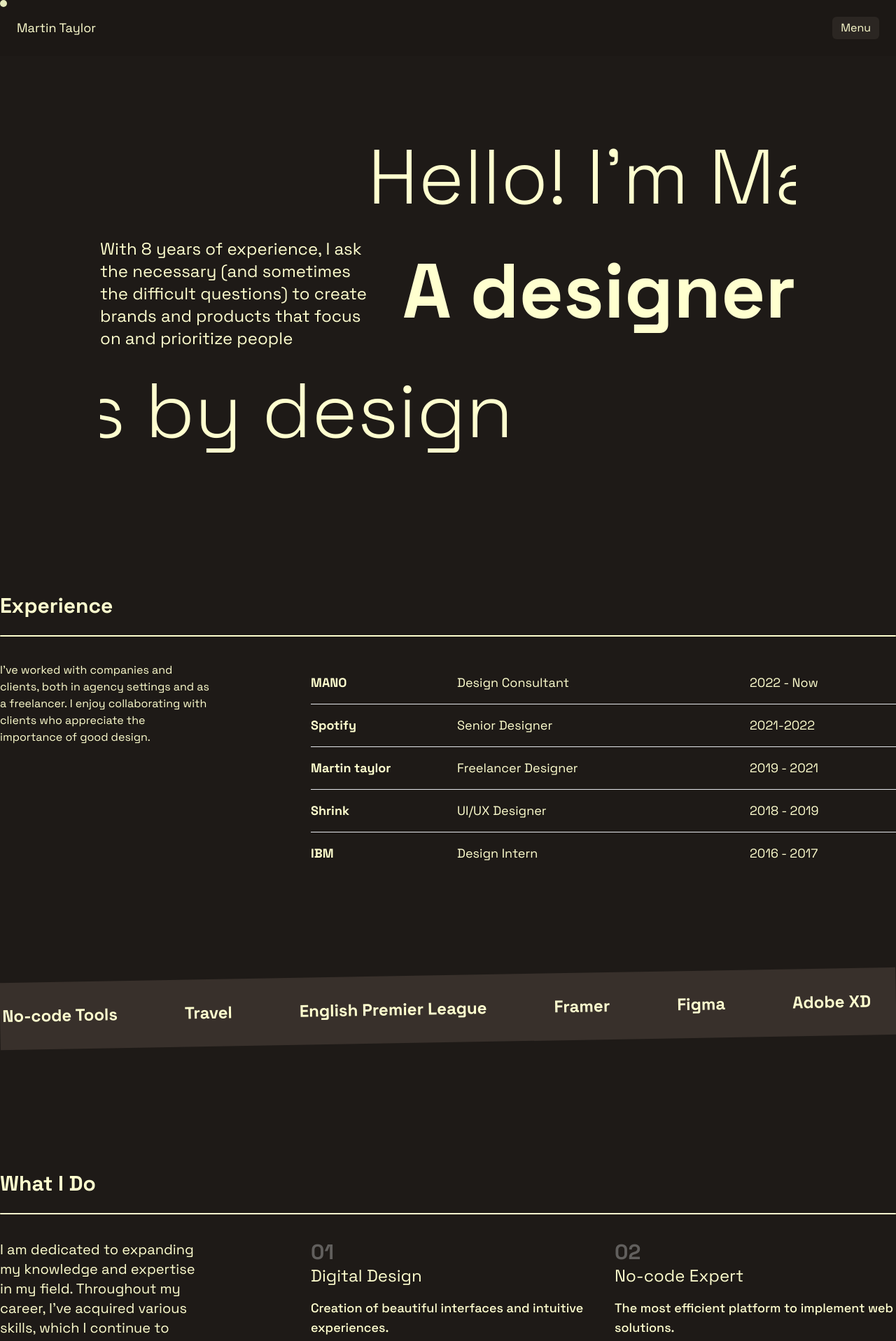
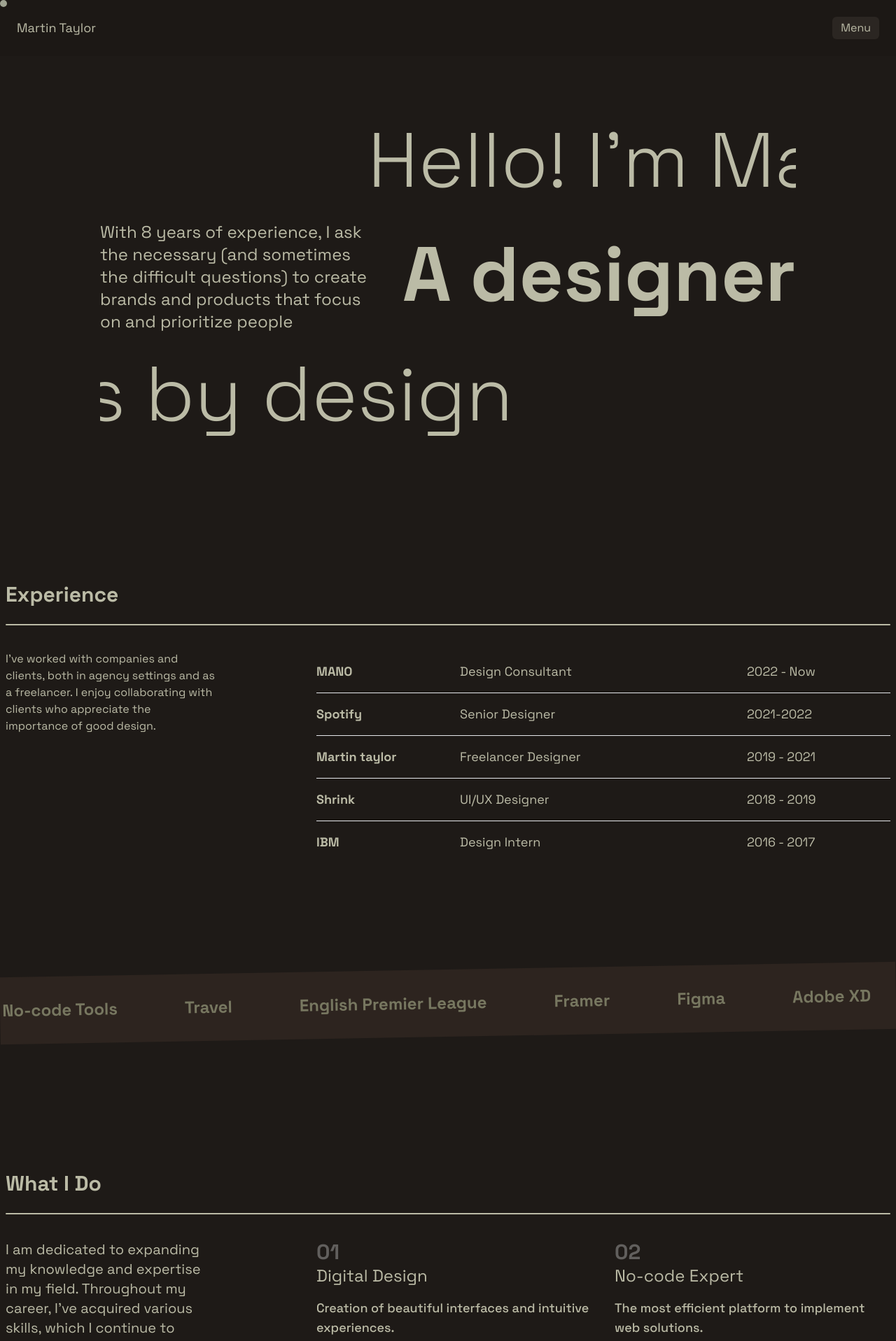
Before and after one commit to balikis-oyeleye/martin-talylor, a React (Vite) app: page / in a window 1280 px wide. Shown: the top 1917 px of the page at 70% size. Built offline with nearby package versions, Linux system fonts and the light colour scheme.

Commit message:
feat: update

```diff
--- a/src/App.tsx
+++ b/src/App.tsx
@@ -1,15 +1,16 @@
-import Experience from "./components/experience";
-import Footer from "./components/footer";
-import Hero from "./components/hero";
-import MediaSlider from "./components/media-slider";
-import Navbar from "./components/navbar";
-import TextSlider from "./components/text-slider";
-import WhatIDo from "./components/what-i-do";
 import { Preloader } from "./components/preloader";
 import Cursor from "./components/cursor";
 import Lenis from "lenis";
 import "lenis/dist/lenis.css";
-import { useEffect } from "react";
+import { lazy, useEffect } from "react";
+
+const Experience = lazy(() => import("./components/experience"));
+const Footer = lazy(() => import("./components/footer"));
+const Hero = lazy(() => import("./components/hero"));
+const MediaSlider = lazy(() => import("./components/media-slider"));
+const Navbar = lazy(() => import("./components/navbar"));
+const TextSlider = lazy(() => import("./components/text-slider"));
+const WhatIDo = lazy(() => import("./components/what-i-do"));
 
 const App = () => {
   useEffect(() => {
@@ -32,15 +33,21 @@ const App = () => {
 
   return (
     <>
-      <Preloader />;
+      <Preloader />
       <Cursor />
+
       <Navbar />
+
       <div className="bg-primary h-full">
         <main className="relative z-10 bg-primary">
           <Hero />
+
           <Experience />
+
           <TextSlider />
+
           <WhatIDo />
+
           <MediaSlider />
         </main>
         <Footer />
--- a/src/components/cursor.tsx
+++ b/src/components/cursor.tsx
@@ -1,25 +1,18 @@
 "use client";
 
 import { motion, useMotionValue, useSpring } from "framer-motion";
-import { useEffect } from "react";
+import { useEffect, useState } from "react";
 
 const Cursor = () => {
+  const [isMobile, setIsMobile] = useState(false);
+
   const CURSOR_SIZE = 10;
-
   const mouseX = useMotionValue(0);
   const mouseY = useMotionValue(0);
   const scale = useMotionValue(1);
 
-  const smoothX = useSpring(mouseX, {
-    damping: 20,
-    stiffness: 300,
-    mass: 0.5,
-  });
-  const smoothY = useSpring(mouseY, {
-    damping: 20,
-    stiffness: 300,
-    mass: 0.5,
-  });
+  const smoothX = useSpring(mouseX, { damping: 20, stiffness: 300, mass: 0.5 });
+  const smoothY = useSpring(mouseY, { damping: 20, stiffness: 300, mass: 0.5 });
   const smoothScale = useSpring(scale, {
     damping: 20,
     stiffness: 300,
@@ -27,6 +20,13 @@ const Cursor = () => {
   });
 
   useEffect(() => {
+    // Detect touch/mouse pointer
+    setIsMobile(window.matchMedia("(pointer: coarse)").matches);
+  }, []);
+
+  useEffect(() => {
+    if (isMobile) return;
+
     const handleMouseMove = (e: MouseEvent) => {
       mouseX.set(e.clientX - CURSOR_SIZE / 2);
       mouseY.set(e.clientY - CURSOR_SIZE / 2);
@@ -34,10 +34,11 @@ const Cursor = () => {
 
     window.addEventListener("mousemove", handleMouseMove);
     return () => window.removeEventListener("mousemove", handleMouseMove);
-  }, [mouseX, mouseY]);
+  }, [mouseX, mouseY, isMobile]);
 
-  // Hover interactions for links/buttons
   useEffect(() => {
+    if (isMobile) return;
+
     const handleEnter = () => scale.set(3);
     const handleLeave = () => scale.set(1);
 
@@ -57,29 +58,26 @@ const Cursor = () => {
       };
     };
 
-    // Initial listener setup
     let cleanup = addListeners();
 
-    // Watch for future DOM mutations
     const observer = new MutationObserver(() => {
       cleanup();
       cleanup = addListeners();
     });
 
-    observer.observe(document.body, {
-      childList: true,
-      subtree: true,
-    });
+    observer.observe(document.body, { childList: true, subtree: true });
 
     return () => {
       observer.disconnect();
       cleanup();
     };
-  }, [scale]);
+  }, [scale, isMobile]);
+
+  if (isMobile) return null;
 
   return (
     <motion.div
-      className="fixed top-0 left-0 w-2.5 h-2.5 rounded-full bg-secondary z-[999] pointer-events-none mix-blend-difference"
+      className="fixed top-0 left-0 w-2.5 h-2.5 rounded-full bg-secondary z-[999] pointer-events-none mix-blend-difference hidden md:block"
       style={{
         x: smoothX,
         y: smoothY,
--- a/src/components/experience.tsx
+++ b/src/components/experience.tsx
@@ -39,7 +39,7 @@ const Experience = () => {
 
   return (
     <motion.section
-      className="container mx-auto p-4 sm:p-0"
+      className="container mx-auto p-4 sm:p-2"
       variants={containerVariants}
       initial="hidden"
       whileInView="visible"
--- a/src/components/hero.tsx
+++ b/src/components/hero.tsx
@@ -76,12 +76,12 @@ const Hero = () => {
           </motion.h1>
         </motion.div>
 
-        <div className="flex items-center sm:items-end lg:items-center flex-col md:flex-row-reverse gap-3 md:gap-8">
+        <div className="flex items-center flex-col md:flex-row-reverse gap-3 md:gap-8">
           <div
             className="overflow-hidden pb-2"
             onMouseMove={(e) => {
               imagePos.x.set(e.nativeEvent.offsetX);
-              imagePos.y.set(e.nativeEvent.offsetY - 50);
+              imagePos.y.set(e.nativeEvent.offsetY);
             }}
           >
             <motion.h1
--- a/src/components/media-slider.tsx
+++ b/src/components/media-slider.tsx
@@ -49,6 +49,7 @@ const MediaSlider = () => {
                     src={item.src}
                     alt={item.name}
                     className="w-full h-full object-cover"
+                    loading="lazy"
                   />
                 ) : (
                   <video
--- a/src/components/text-slider.tsx
+++ b/src/components/text-slider.tsx
@@ -17,7 +17,7 @@ const TextSlider = () => {
 
   return (
     <section className="mx-auto pt-36 pb-40 overflow-x-hidden">
-      <div className="bg-[#38302b] w-full py-8 -rotate-1">
+      <div className="bg-[#2d241f] w-full py-8 -rotate-1">
         <motion.ul
           className="flex items-center gap-16 md:gap-24"
           initial={{ x: "0%" }}
@@ -33,7 +33,7 @@ const TextSlider = () => {
           {[...text, ...text].map((item, index) => (
             <li
               key={index}
-              className="text-secondary text-lg md:text-xl lg:text-2xl font-bold whitespace-nowrap"
+              className="text-[#777760] text-lg md:text-xl lg:text-2xl font-bold whitespace-nowrap"
             >
               {item}
             </li>
--- a/src/components/what-i-do.tsx
+++ b/src/components/what-i-do.tsx
@@ -31,7 +31,7 @@ const WhatIDo = () => {
 
   return (
     <motion.section
-      className="container mx-auto p-4 sm:p-0"
+      className="container mx-auto p-4 sm:p-2"
       variants={containerVariants}
       initial="hidden"
       whileInView="visible"
--- a/src/index.css
+++ b/src/index.css
@@ -4,7 +4,7 @@
 
 @theme {
   --color-primary: #1e1a17;
-  --color-secondary: #ffffcf;
+  --color-secondary: #bbbba6;
   --color-tertiary: #1c1815;
 }
 
```
